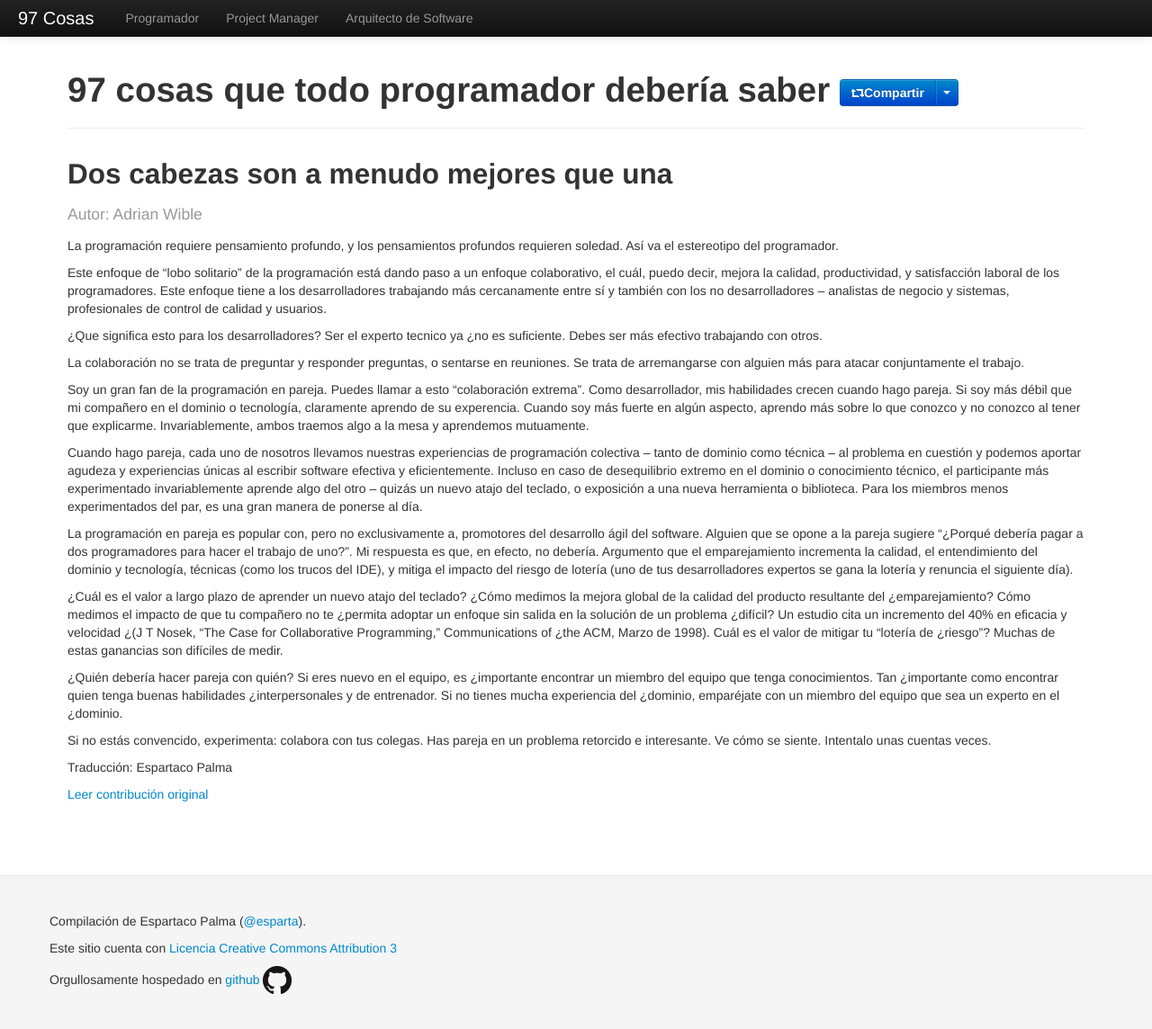
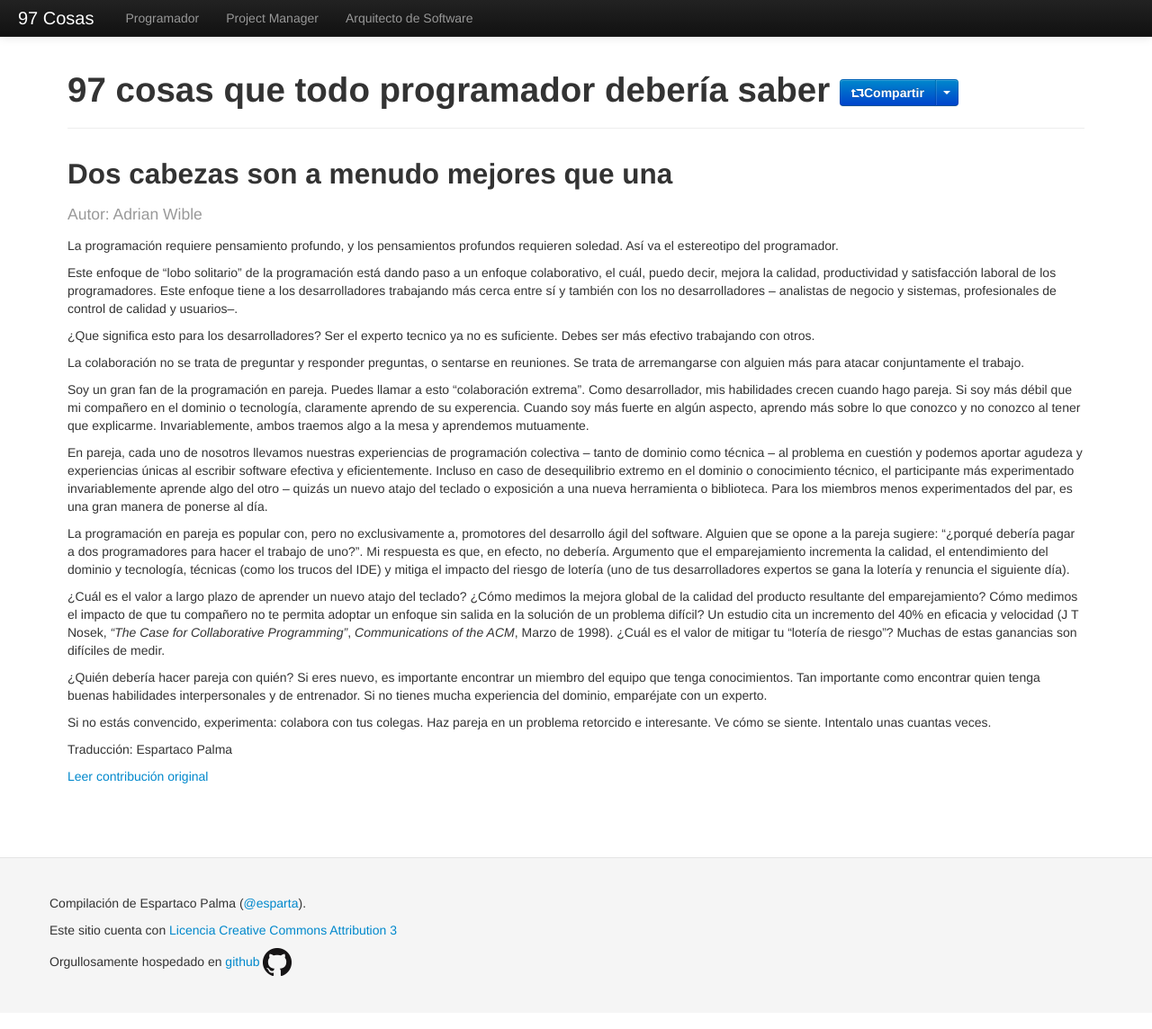
Before and after one commit to esparta/97cosas, a Jekyll site: the page built from programador/dos-cabezas-mejor-una.md, in a window 1280 px wide and 1146 px high. Shown: the whole window at 90% size. Built offline with Jekyll 4.4.1, drawn with Linux system fonts in a browser that asks for light colours; comment, search, counter and statistics services are not loaded.

Commit message:
Spelling corrections on dos-cabezas-mejor-una

```diff
--- a/programador/dos-cabezas-mejor-una.md
+++ b/programador/dos-cabezas-mejor-una.md
@@ -12,13 +12,13 @@ profundos requieren soledad. Así va el estereotipo del programador.
 
 Este enfoque de "lobo solitario" de la programación está dando paso a un
 enfoque colaborativo, el cuál, puedo decir, mejora la calidad,
-productividad, y satisfacción laboral de los programadores. Este enfoque
-tiene a los desarrolladores trabajando más cercanamente entre sí y
-también con los no desarrolladores -- analistas de negocio y sistemas,
-profesionales de control de calidad y usuarios.
+productividad y satisfacción laboral de los programadores. Este enfoque
+tiene a los desarrolladores trabajando más cerca entre sí y también con
+los no desarrolladores -- analistas de negocio y sistemas, profesionales
+de control de calidad y usuarios--.
 
 ¿Que significa esto para los desarrolladores? Ser el experto tecnico ya
-¿no es suficiente. Debes ser más efectivo trabajando con otros.
+no es suficiente. Debes ser más efectivo trabajando con otros.
 
 La colaboración no se trata de preguntar y responder preguntas, o
 sentarse en reuniones. Se trata de arremangarse con alguien más para
@@ -32,41 +32,40 @@ en algún aspecto, aprendo más sobre lo que conozco y no conozco al tener
 que explicarme. Invariablemente, ambos traemos algo a la mesa y
 aprendemos mutuamente.
 
-Cuando hago pareja, cada uno de nosotros llevamos nuestras experiencias
-de programación colectiva -- tanto de dominio como técnica -- al
+En pareja, cada uno de nosotros llevamos nuestras experiencias de
+programación colectiva -- tanto de dominio como técnica -- al
 problema en cuestión y podemos aportar agudeza y experiencias únicas al
 escribir software efectiva y eficientemente. Incluso en caso de
 desequilibrio extremo en el dominio o conocimiento técnico, el
 participante más experimentado invariablemente aprende algo del otro --
-quizás un nuevo atajo del teclado, o exposición a una nueva herramienta
+quizás un nuevo atajo del teclado o exposición a una nueva herramienta
 o biblioteca. Para los miembros menos experimentados del par, es una
 gran manera de ponerse al día.
 
 La programación en pareja es popular con, pero no exclusivamente a,
 promotores del desarrollo ágil del software. Alguien que se opone a la
-pareja sugiere "¿Porqué debería pagar a dos programadores para hacer el
+pareja sugiere: "¿porqué debería pagar a dos programadores para hacer el
 trabajo de uno?". Mi respuesta es que, en efecto, no debería. Argumento
 que el emparejamiento incrementa la calidad, el entendimiento del
-dominio y tecnología, técnicas (como los trucos del IDE), y mitiga el
+dominio y tecnología, técnicas (como los trucos del IDE) y mitiga el
 impacto del riesgo de lotería (uno de tus desarrolladores expertos se
 gana la lotería y renuncia el siguiente día).
 
 ¿Cuál es el valor a largo plazo de aprender un nuevo atajo del teclado?
 ¿Cómo medimos la mejora global de la calidad del producto resultante del
-¿emparejamiento? Cómo medimos el impacto de que tu compañero no te
-¿permita adoptar un enfoque sin salida en la solución de un problema
-¿difícil? Un estudio cita un incremento del 40% en eficacia y velocidad
-¿(J T Nosek, "The Case for Collaborative Programming," Communications of
-¿the ACM, Marzo de 1998). Cuál es el valor de mitigar tu "lotería de
-¿riesgo"? Muchas de estas ganancias son difíciles de medir.
+emparejamiento? Cómo medimos el impacto de que tu compañero no te
+permita adoptar un enfoque sin salida en la solución de un problema
+difícil? Un estudio cita un incremento del 40% en eficacia y velocidad
+(J T Nosek, _"The Case for Collaborative Programming"_, _Communications
+of the ACM_, Marzo de 1998). ¿Cuál es el valor de mitigar tu "lotería de
+riesgo"? Muchas de estas ganancias son difíciles de medir.
 
-¿Quién debería hacer pareja con quién? Si eres nuevo en el equipo, es
-¿importante encontrar un miembro del equipo que tenga conocimientos. Tan
-¿importante como encontrar quien tenga buenas habilidades
-¿interpersonales y de entrenador. Si no tienes mucha experiencia del
-¿dominio, emparéjate con un miembro del equipo que sea un experto en el
-¿dominio.
+¿Quién debería hacer pareja con quién? Si eres nuevo, es importante
+encontrar un miembro del equipo que tenga conocimientos. Tan importante
+como encontrar quien tenga buenas habilidades interpersonales y de
+entrenador. Si no tienes mucha experiencia del dominio, emparéjate con
+un experto.
 
-Si no estás convencido, experimenta: colabora con tus colegas. Has
+Si no estás convencido, experimenta: colabora con tus colegas. Haz
 pareja en un problema retorcido e interesante. Ve cómo se siente.
-Intentalo unas cuentas veces.
+Intentalo unas cuantas veces.
```
